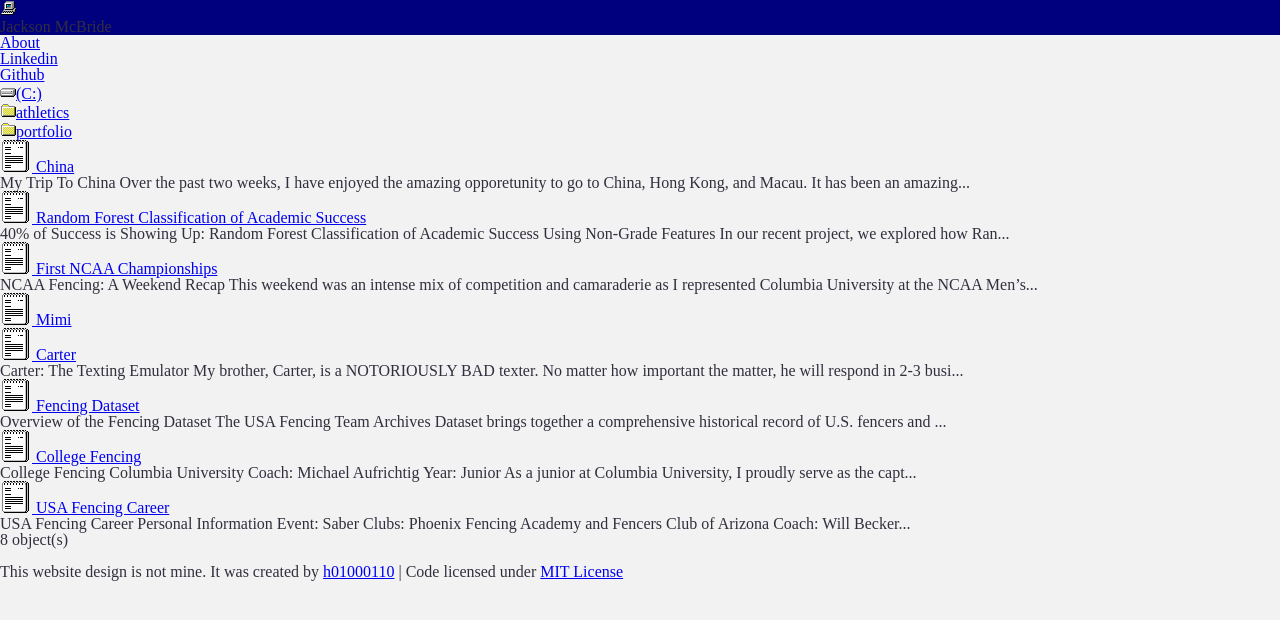
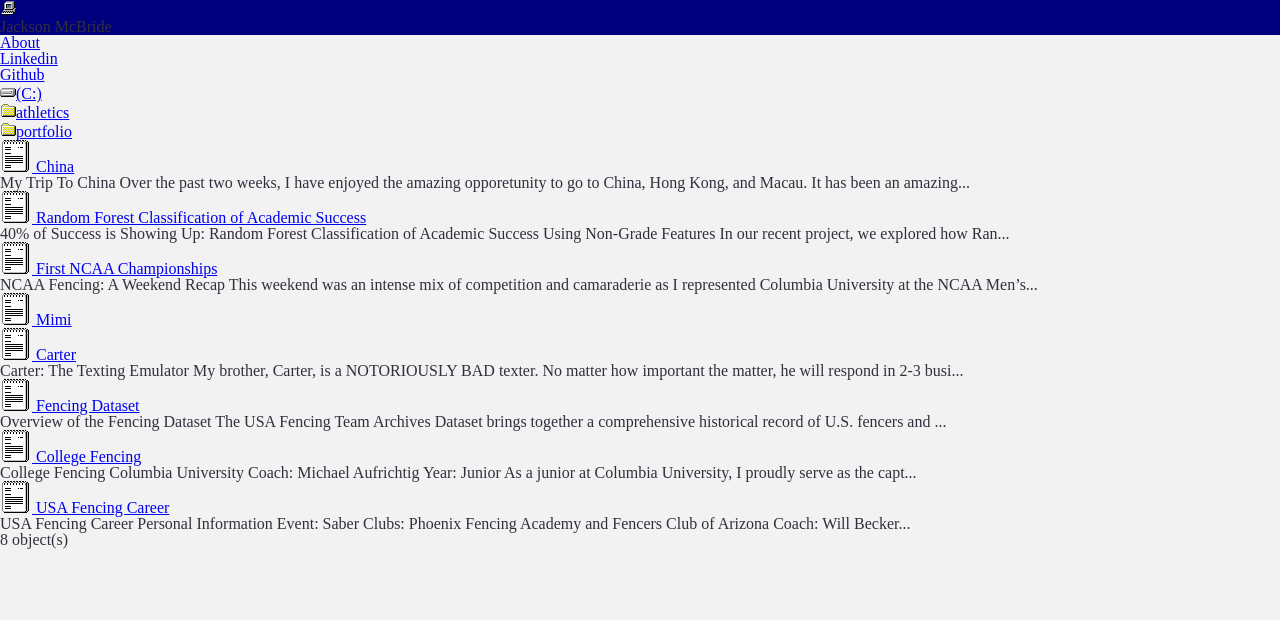
Before and after one commit to jacksonmcbride/jacksonmcbride.github.io, a Jekyll site: the page built from index.html, in a window 1280 px wide. Shown: the top 620 px of the page. Built offline with Jekyll 4.4.1, drawn with Linux system fonts in a browser that asks for light colours.

```diff
--- a/_layouts/default.html
+++ b/_layouts/default.html
@@ -102,8 +102,5 @@
     {% endif %}
 	<script src="/assets/js/001.js"></script>
 	<script src="/assets/js/002.js"></script>
-	<div class="footer">
-		<p>This website design is not mine. It was created by <a href="http://github.com/h01000110" target="_blank">h01000110</a> | Code licensed under <a href="https://github.com/h01000110/h01000110.github.io/blob/master/LICENSE" target="_blank">MIT License</a></p>
-	</div>
 </body>
 </html>
```
